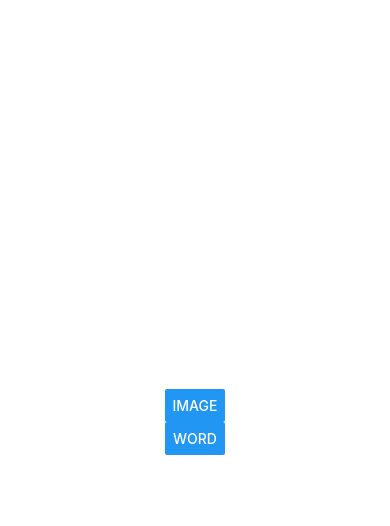
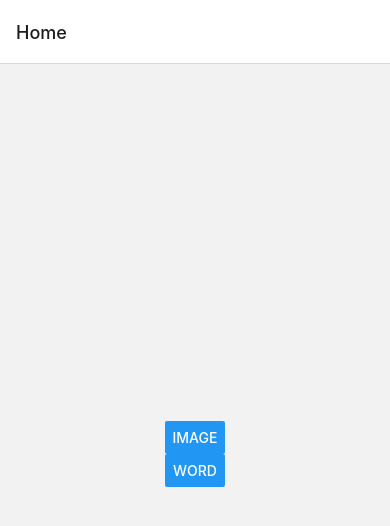
Before and after one commit to robertobatts/logos-ui, a React Native app: screen /Main in a window 390 px wide. Shown: the top 526 px of the page. Built offline with nearby package versions, Linux system fonts and the light colour scheme.

Commit message:
fix double modal bug by using react native navigation stack

```diff
--- a/App.jsx
+++ b/App.jsx
@@ -1,22 +1,34 @@
-import React, { useState } from 'react';
-import { StyleSheet, View } from 'react-native';
+// In App.js in a new project
+
+import * as React from 'react';
+import { View, Text } from 'react-native';
+import { NavigationContainer } from '@react-navigation/native';
+import { createNativeStackNavigator } from '@react-navigation/native-stack';
+import MainScreen from './components/game/MainScreen';
 import GameLevel from './components/game/GameLevel';
-import MainScreen from './components/game/MainScreen';
 
-export default function App() {
-  const [levelType, setLevelType] = useState('');
+function HomeScreen() {
   return (
-    <View style={styles.screen}>
-      <MainScreen  onChoseLevelType={setLevelType}/>
-      <GameLevel type={levelType} />
+    <View style={{ flex: 1, alignItems: 'center', justifyContent: 'center' }}>
+      <Text>Home Screen</Text>
     </View>
   );
 }
 
-const styles = StyleSheet.create({
-  screen: {
-    flex: 1,
-    alignItems: 'center',
-    justifyContent: 'center'
-  }
-});
+const Stack = createNativeStackNavigator();
+
+function App() {
+  return (
+    <NavigationContainer>
+      <Stack.Navigator>
+        <Stack.Screen
+          name='Main'
+          component={MainScreen}
+          options={{ title: 'Home' }} />
+        <Stack.Screen name='GameLevel' component={GameLevel} />
+      </Stack.Navigator>
+    </NavigationContainer>
+  );
+}
+
+export default App;
--- a/components/game/GameLevel.jsx
+++ b/components/game/GameLevel.jsx
@@ -4,19 +4,12 @@
 import GameSettings from '../../constants/gameSettings';
 import DragAndDropLetterGame from './DragAndDropLetterGame';
 
-export default function GameLevel({ type }) {
+export default function GameLevel({ navigation, route }) {
   const [level, setLevel] = useState(0);
-  const [visible, setVisible] = useState(false);
+  const type = route.params.levelType;
 
   const handleOnNext = GameSettings[type] &&  level + 1 < GameSettings[type].length ? () => setLevel(level + 1) : null;
 
-  useEffect(() => {
-    if (type) {
-      setVisible(true);
-    } else {
-      setVisible(false);
-    }
-  }, [type]);
 
   const getGame = () => {
     const setting = type ? GameSettings[type][level] : null;
@@ -46,11 +39,9 @@
   }
 
   return (
-    <Modal visible={visible} animationType='slide'>
       <View style={styles.screen}>
         {getGame()}
       </View>
-    </Modal>
   );
 }
 
--- a/components/game/MainScreen.jsx
+++ b/components/game/MainScreen.jsx
@@ -1,14 +1,14 @@
 import React from 'react';
 import { View, Button, StyleSheet } from 'react-native';
 
-export default function MainScreen({ onChoseLevelType }) {
+export default function MainScreen({ navigation }) {
   return (
     <View style={styles.container}>
       <View>
-        <Button title='IMAGE' onPress={() => onChoseLevelType('IMAGE')} />
+        <Button title='IMAGE' onPress={() => navigation.navigate('GameLevel', { levelType: 'IMAGE'})} />
       </View>
       <View>
-        <Button title='WORD' onPress={() => onChoseLevelType('WORD')} />
+        <Button title='WORD' onPress={() =>  navigation.navigate('GameLevel', { levelType: 'WORD'})} />
       </View>
     </View>
   );
--- a/package.json
+++ b/package.json
@@ -10,6 +10,8 @@
     "eject": "expo eject"
   },
   "dependencies": {
+    "@react-navigation/native": "^6.0.11",
+    "@react-navigation/native-stack": "^6.7.0",
     "expo": "^45.0.0",
     "expo-status-bar": "~1.3.0",
     "react": "17.0.2",
@@ -18,6 +20,8 @@
     "react-native-drax": "^0.10.2",
     "react-native-game-engine": "^1.2.0",
     "react-native-gesture-handler": "~2.2.1",
+    "react-native-safe-area-context": "4.2.4",
+    "react-native-screens": "~3.11.1",
     "react-native-web": "0.17.7"
   },
   "devDependencies": {
```
Also changed, not shown: 2 other files (tests, documents, lock files or other folders).
